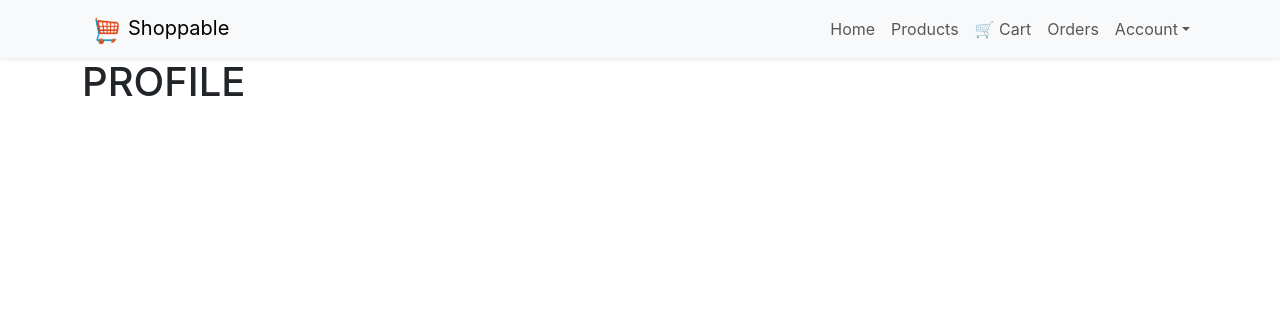
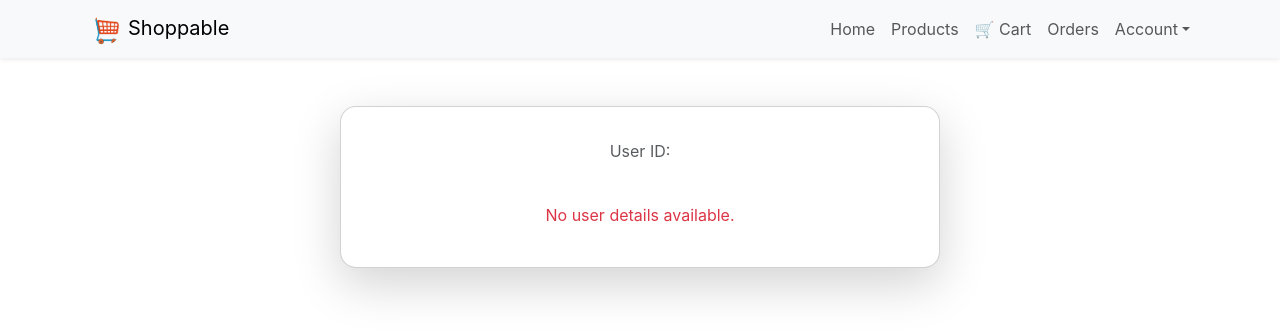
Before and after one commit to risselintod/csp3-intod-monsalud, a React (Create React App) app in the folder frontend/: page /profile in a window 1280 px wide. Shown: the top 336 px of the page. Built offline with nearby package versions, Linux system fonts and the light colour scheme.

Commit message:
Redesign Profile Page

```diff
--- a/frontend/src/index.js
+++ b/frontend/src/index.js
@@ -1,6 +1,7 @@
 import React from "react";
 import ReactDOM from "react-dom/client";
 import "bootstrap/dist/css/bootstrap.min.css";
+import 'bootstrap/dist/css/bootstrap.min.css';
 import App from "./App";
 import "./index.css";
 import "notyf/notyf.min.css";
--- a/frontend/src/pages/Profile.js
+++ b/frontend/src/pages/Profile.js
@@ -1,10 +1,45 @@
-import { useContext } from "react"
-import UserContext from "../context/UserContext"
+import { useContext } from "react";
+import UserContext from "../context/UserContext";
+import { Card, Container, Row, Col, Image } from "react-bootstrap";
+import { FaUser, FaEnvelope, FaPhone, FaIdBadge } from "react-icons/fa";
 
 export default function Profile() {
-    const { user } = useContext(UserContext);
+  const { user } = useContext(UserContext);
+  console.log("Profile User:", user);
 
-    return (
-        <h1>PROFILE</h1>
-    )
+  return (
+    <Container className="d-flex justify-content-center align-items-center py-5">
+      <Card className="shadow-lg p-4 w-100" style={{ maxWidth: "600px", borderRadius: "1rem" }}>
+        <div className="text-center mb-4">
+          <h3 className="fw-bold">
+            {user.firstName} {user.lastName}
+          </h3>
+          <p className="text-muted">User ID: {user.id}</p>
+        </div>
+
+        {user.id ? (
+          <Row className="text-start px-3">
+            <Col xs={12} className="mb-3">
+              <FaIdBadge className="me-2 text-primary" />
+              <strong>First Name:</strong> {user.firstName}
+            </Col>
+            <Col xs={12} className="mb-3">
+              <FaIdBadge className="me-2 text-primary" />
+              <strong>Last Name:</strong> {user.lastName}
+            </Col>
+            <Col xs={12} className="mb-3">
+              <FaEnvelope className="me-2 text-primary" />
+              <strong>Email:</strong> {user.email}
+            </Col>
+            <Col xs={12} className="mb-3">
+              <FaPhone className="me-2 text-primary" />
+              <strong>Mobile Number:</strong> {user.mobileNo}
+            </Col>
+          </Row>
+        ) : (
+          <p className="text-center text-danger">No user details available.</p>
+        )}
+      </Card>
+    </Container>
+  );
 }
--- a/frontend/src/pages/Register.js
+++ b/frontend/src/pages/Register.js
@@ -1,7 +1,7 @@
 import { useEffect, useState } from "react";
 import { Button, Col, Form, Row } from "react-bootstrap";
 import { Notyf } from "notyf";
-import { Navigate, useNavigate } from "react-router-dom";
+import { useNavigate } from "react-router-dom";
 
 export default function Register() {
   const navigate = useNavigate();
--- a/package.json
+++ b/package.json
@@ -1,6 +1,7 @@
 {
   "dependencies": {
     "axios": "^1.9.0",
+    "react-icons": "^5.5.0",
     "sweetalert2": "^11.22.0"
   }
 }
```
Also changed, not shown: 1 other file (tests, documents, lock files or other folders).
